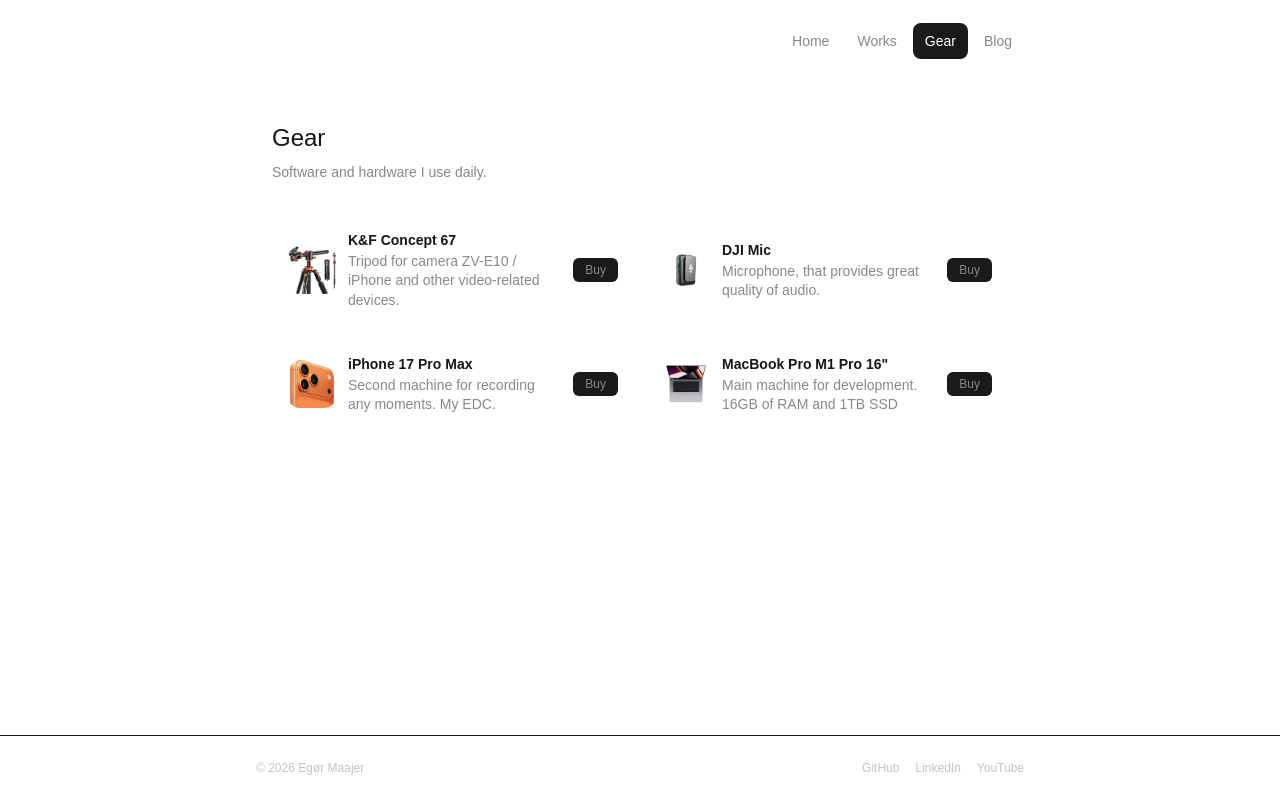
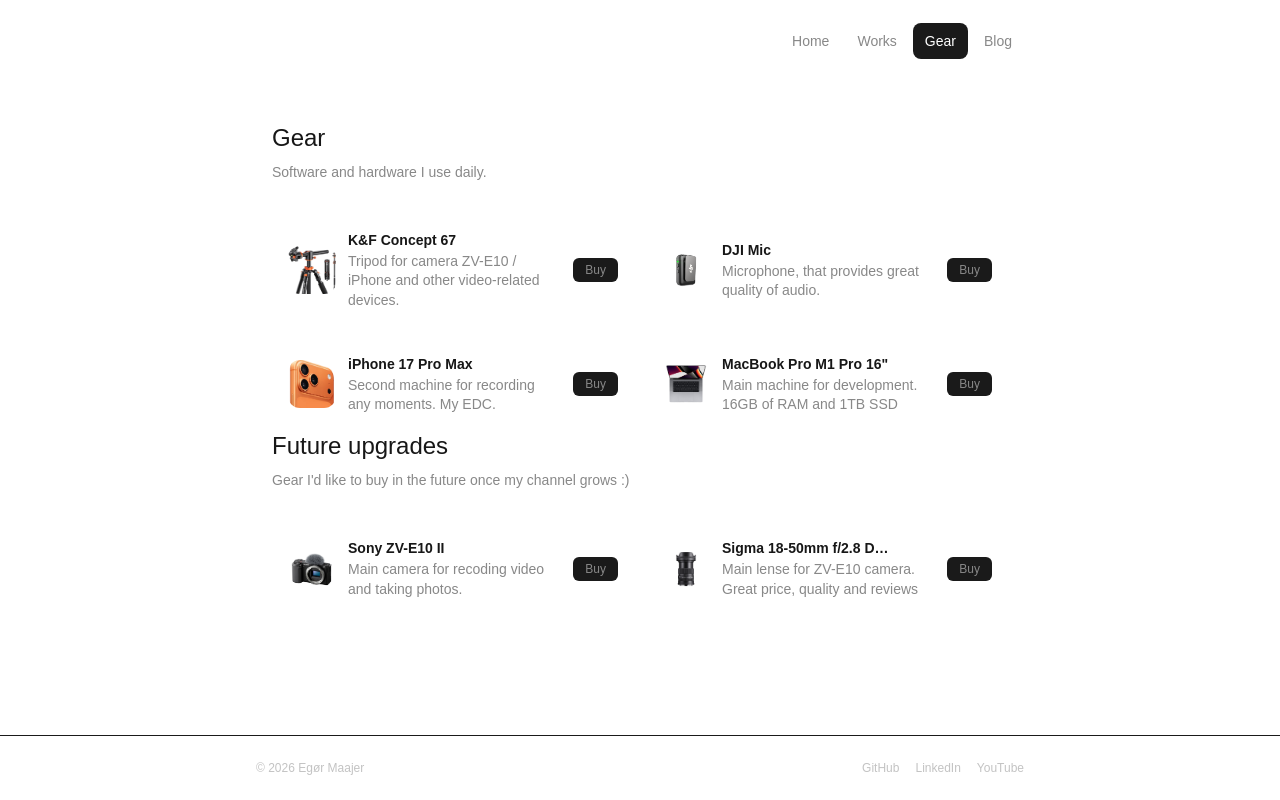
Before and after one commit to monokkai/maajer.io, a Next.js app: page /gear in a window 1280 px wide. Built offline with nearby package versions, Linux system fonts and the light colour scheme.

Commit message:
feat: new gear added

```diff
--- a/app/gear/page.tsx
+++ b/app/gear/page.tsx
@@ -2,7 +2,7 @@
 import { Header } from "../components/header";
 import { SectionBody } from "../components/sectionBody";
 import { ToolItem } from "../components/ToolItem";
-import { tools } from "./tools";
+import { tools, futureTools } from "./tools";
 
 export default function GearPage() {
   return (
@@ -22,6 +22,19 @@
             ))}
           </div>
         </SectionBody>
+        <SectionBody>
+          <div className="flex flex-col gap-2">
+            <h1 className="text-2xl">Future upgrades</h1>
+            <p className="text-lightGray text-sm">
+              Gear I&apos;d like to buy in the future once my channel grows :)
+            </p>
+          </div>
+          <div className="grid grid-cols-1 sm:grid-cols-2 gap-3">
+            {futureTools.map((tool) => (
+              <ToolItem key={tool.name} {...tool} />
+            ))}
+          </div>
+        </SectionBody>
       </BasePage>
     </>
   );
--- a/app/gear/tools.ts
+++ b/app/gear/tools.ts
@@ -1,19 +1,4 @@
 export const tools = [
-  // {
-  //     name: "Sony ZV-E10",
-  //     description: "Main camera for recoding video and taking photos.",
-  //     icon: "/camera.png",
-  //     href: "https://www.amazon.es/-/en/Sony-Mirrorless-Interchangeable-Real-Time-Autofocus/dp/B098LWQPRT",
-  //     label: "Buy",
-  // },
-  // {
-  //     name: "Sigma 18-50mm f/2.8 DC DN",
-  //     description:
-  //         "Main lense for ZV-E10 camera. Great price, quality and reviews",
-  //     icon: "/lense.png",
-  //     href: "https://www.amazon.de/18-50-F2-8-Contemporary-Sony-Objektivbajonett/dp/B09JVBB36L",
-  //     label: "Buy",
-  // },
   {
     name: "K&F Concept 67",
     description:
@@ -44,3 +29,22 @@
     label: "Buy",
   },
 ];
+
+
+export const futureTools = [
+  {
+    name: "Sony ZV-E10 II",
+    description: "Main camera for recoding video and taking photos.",
+    icon: "/camera.png",
+    href: "https://www.amazon.es/-/en/Sony-Mirrorless-Interchangeable-Real-Time-Autofocus/dp/B098LWQPRT",
+    label: "Buy",
+  },
+  {
+    name: "Sigma 18-50mm f/2.8 DC DN",
+    description:
+      "Main lense for ZV-E10 camera. Great price, quality and reviews",
+    icon: "/lense.png",
+    href: "https://www.amazon.de/18-50-F2-8-Contemporary-Sony-Objektivbajonett/dp/B09JVBB36L",
+    label: "Buy",
+  },
+]
```
